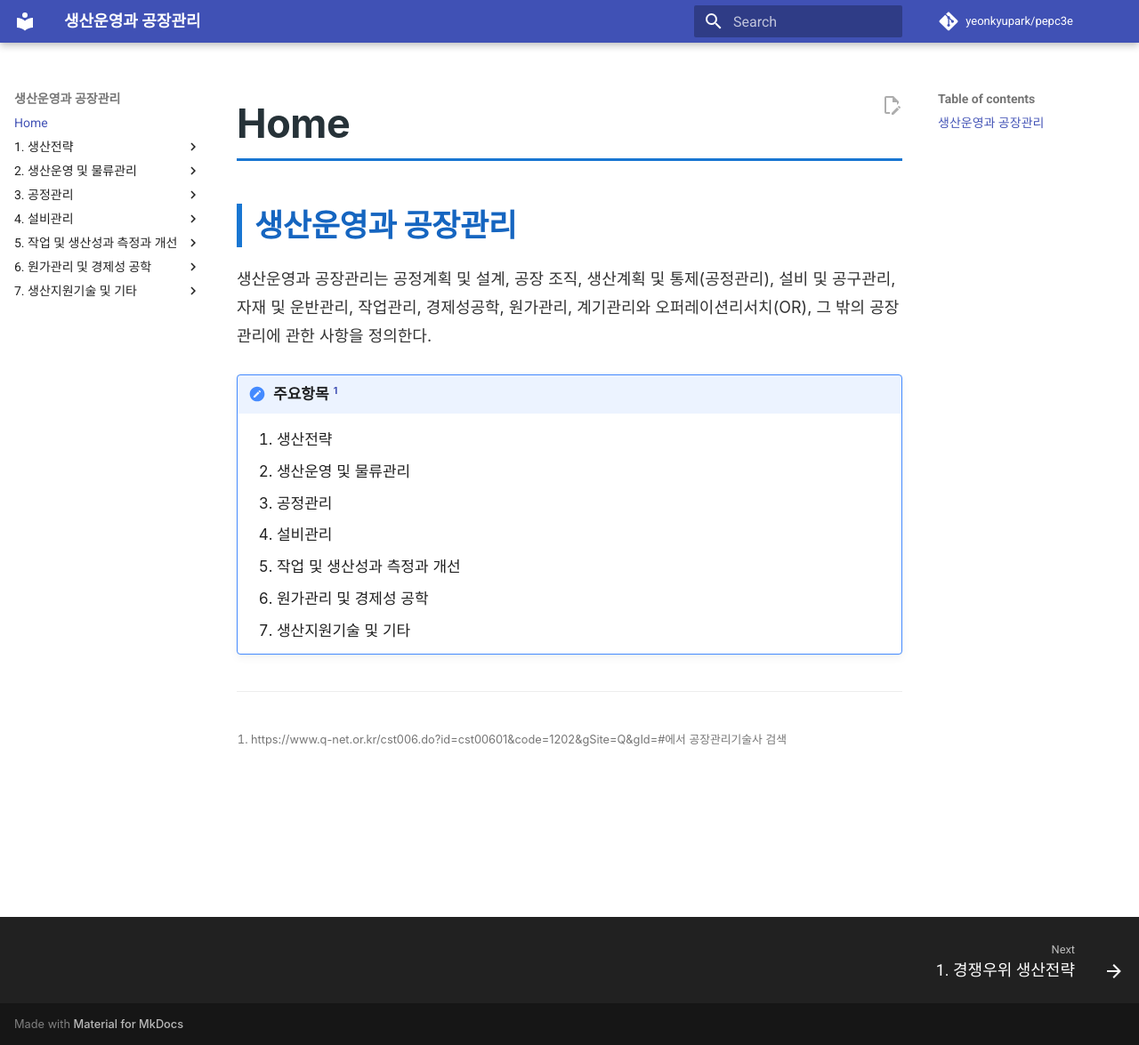
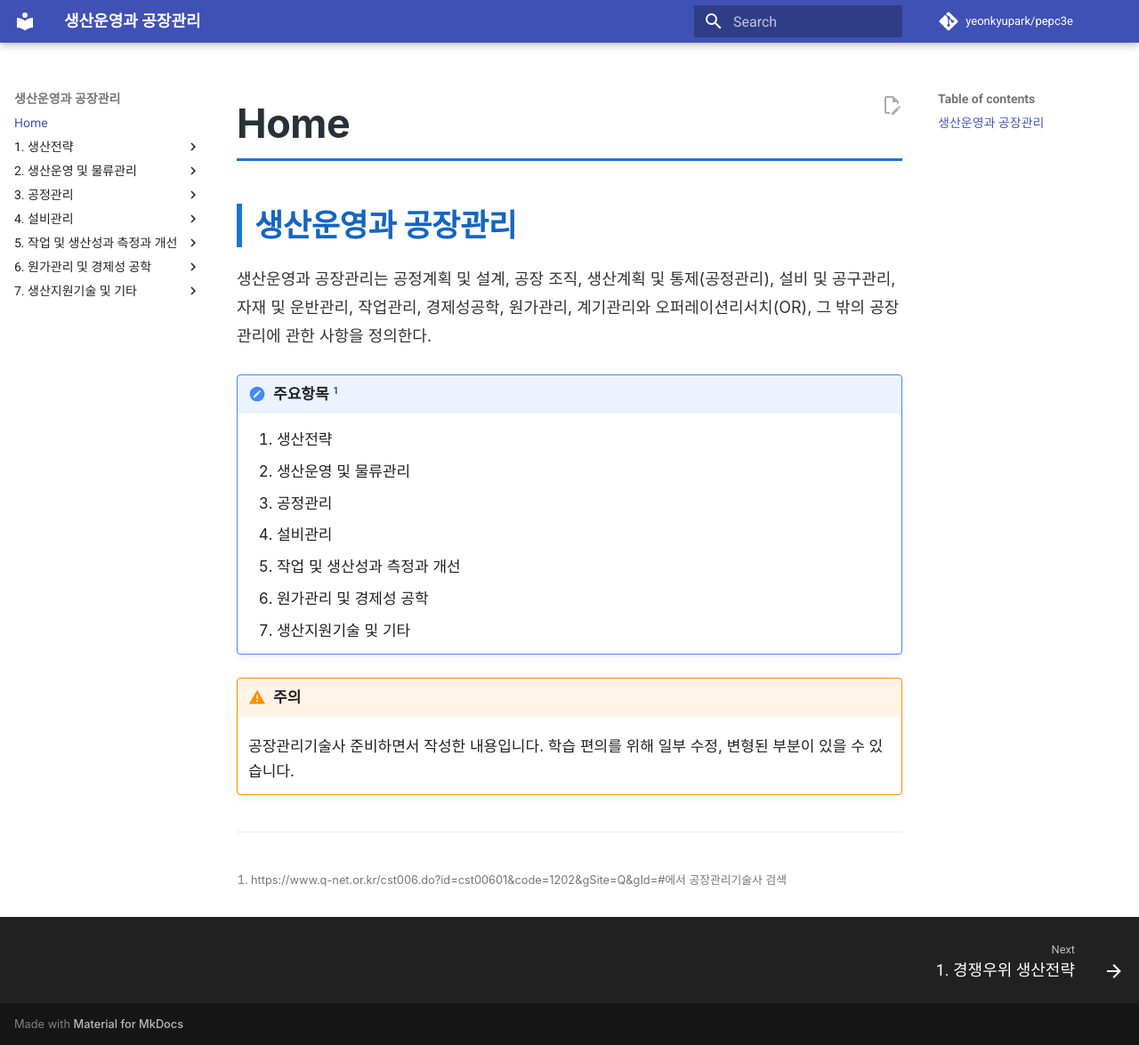
Before and after one commit to yeonkyupark/pepc3e, an MkDocs documentation site: the page built from docs/index.md, in a window 1280 px wide and 1175 px high. Shown: the whole window at 89% size. Built offline with MkDocs 1.6.1 and Material for MkDocs 9.7.7, drawn with Linux system fonts in a browser that asks for light colours; comment, search, counter and statistics services are not loaded.

Commit message:
Add warning note about content preparation
Added a warning note regarding the content's preparation for factory management technology certification.

```diff
--- a/docs/index.md
+++ b/docs/index.md
@@ -12,4 +12,8 @@
     6. 원가관리 및 경제성 공학
     7. 생산지원기술 및 기타
 
+!!! warning "주의"
+    공장관리기술사 준비하면서 작성한 내용입니다.
+    학습 편의를 위해 일부 수정, 변형된 부분이 있을 수 있습니다.
+
 [^1]: https://www.q-net.or.kr/cst006.do?id=cst00601&code=1202&gSite=Q&gId=#에서 공장관리기술사 검색
```
